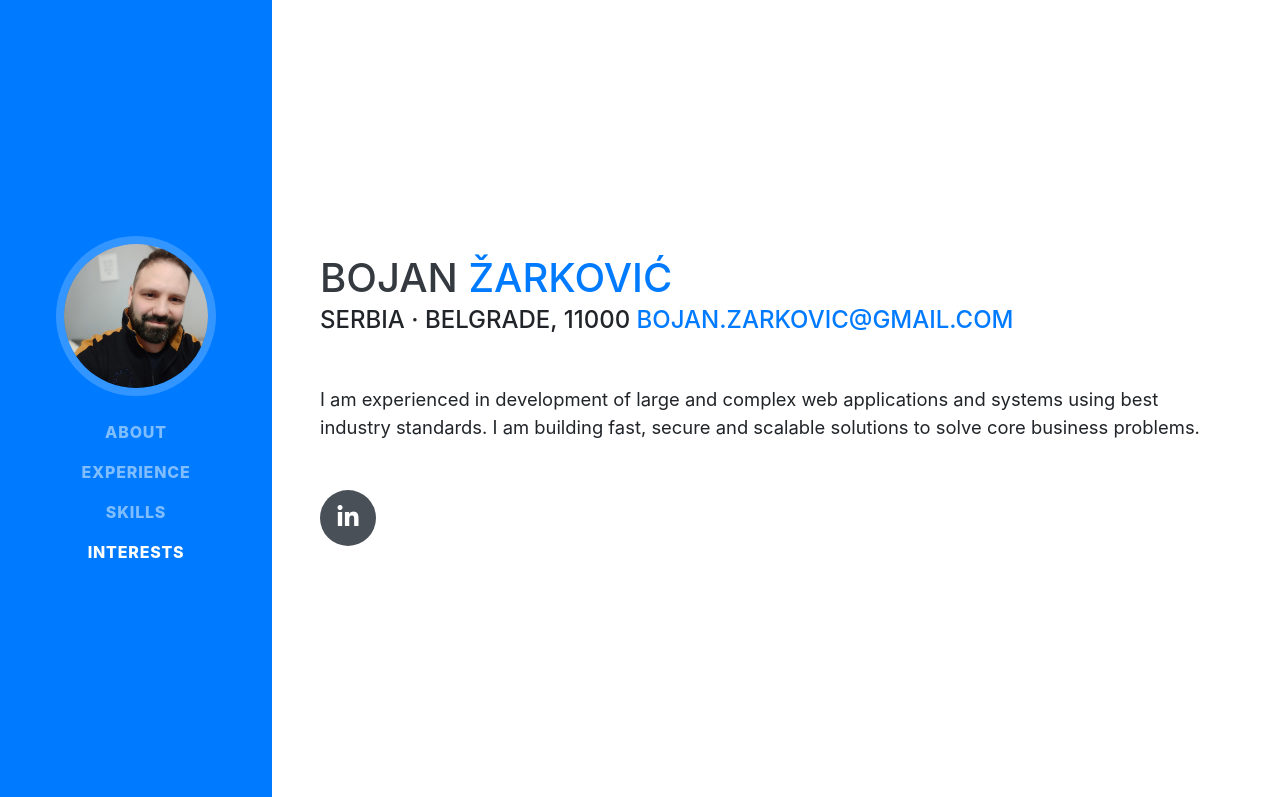
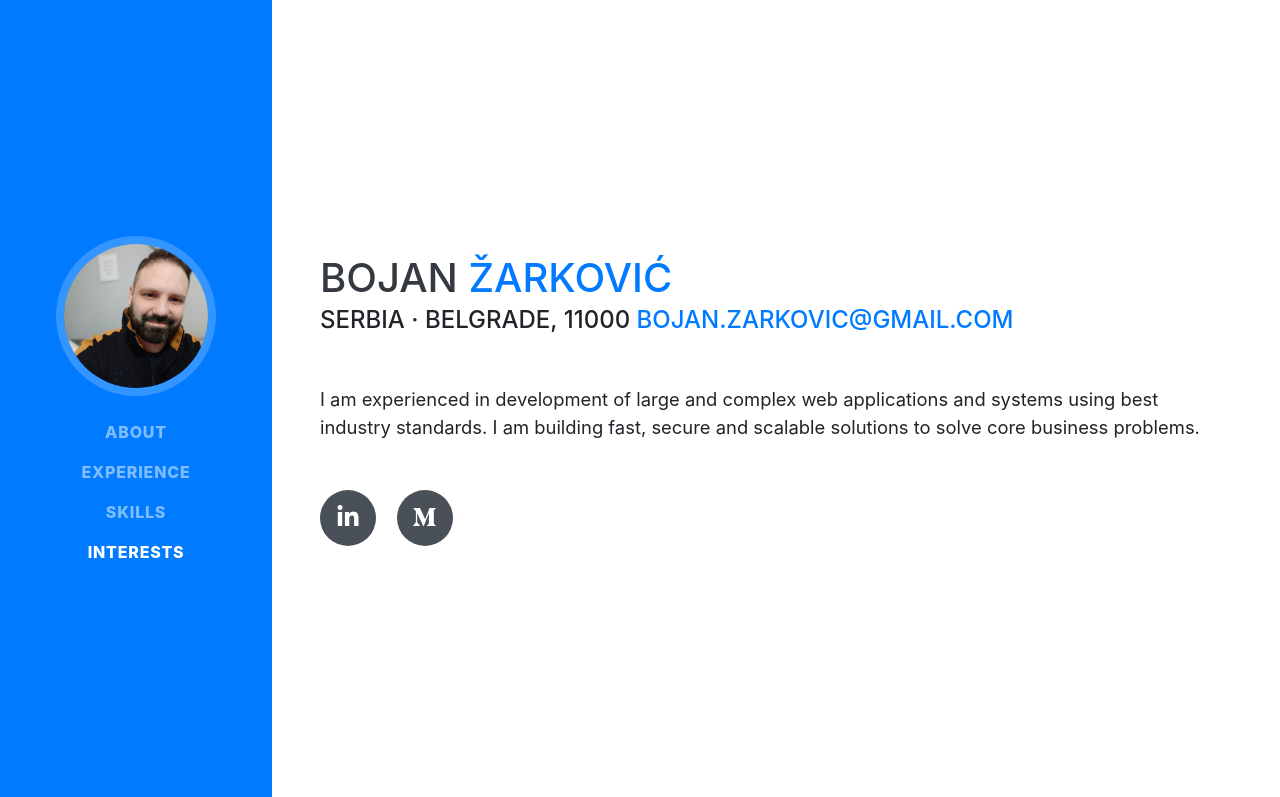
Before and after one commit to BojanZarkovic/BojanZarkovic.github.io, a website with bundled scripts: page index.html in a window 1280 px wide. Shown: the top 797 px of the page. Built offline with nearby package versions, Linux system fonts and the light colour scheme; a web font is replaced by a local one.

Commit message:
medium link

```diff
--- a/index.html
+++ b/index.html
@@ -73,6 +73,9 @@
         <div class="social-icons">
           <a href="https://www.linkedin.com/in/bojan-zarkovic/" target="_blank">
             <i class="fab fa-linkedin-in"></i>
+          </a>
+          <a href="https://medium.com/@bojanzarkovic" target="_blank">
+            <i class="fab fa-medium-m"></i>
           </a>
         </div>
       </div>
```
